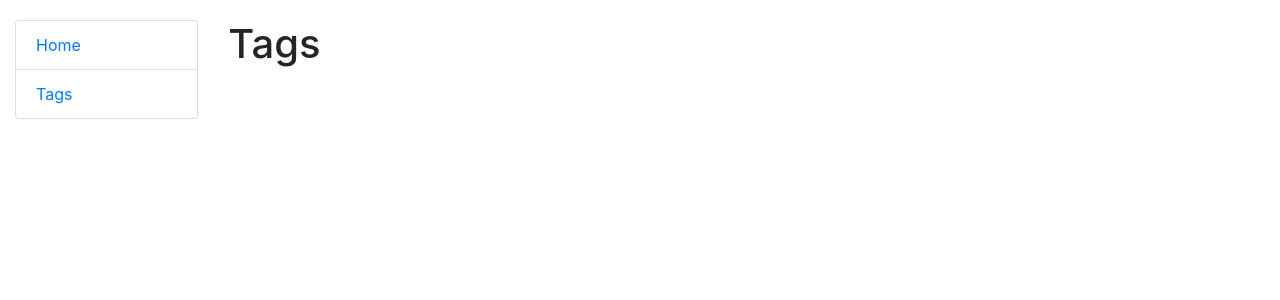
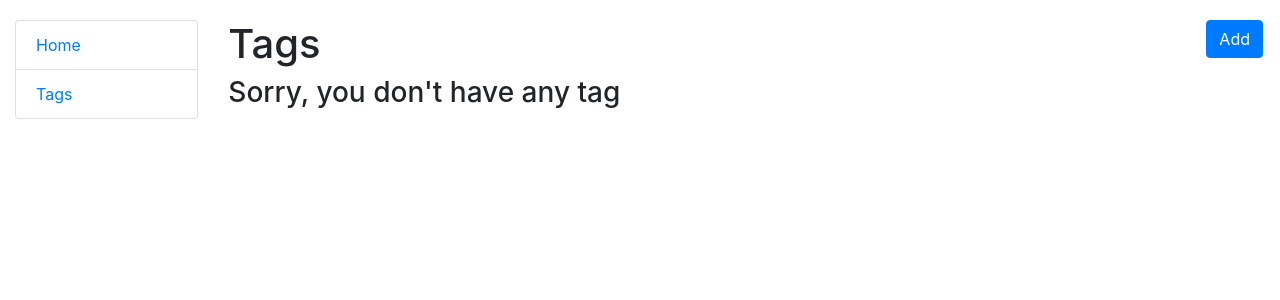
Before and after one commit to rostyak/todo-list, a Django app: template templates/todo/tag_list.html in a window 1280 px wide. Shown: the top 300 px of the page. Run offline with Django 4.2, Linux system fonts and the light colour scheme; the template is opened without the code that fills it, so the values that code supplies are empty.

Commit message:
Make tag_list.html looks better, create style for button 'Add'

```diff
--- a/static/css/styles.css
+++ b/static/css/styles.css
@@ -1,3 +1,8 @@
 body {
     margin-top: 20px;
 }
+
+.link-to-page {
+    float: right;
+    margin: 0 2px 0 2px;
+}
--- a/templates/todo/tag_list.html
+++ b/templates/todo/tag_list.html
@@ -2,6 +2,39 @@
 
 {% block content %}
 
-  <h1>Tags</h1>
+  <h1>
+    Tags
+    <a href="{% url 'todo:tag-list' %}" class="btn btn-primary link-to-page">
+      Add
+    </a>
+  </h1>
+
+  {% if tag_list %}
+    <table class="table">
+      <tr>
+        <th>Name</th>
+        <th>Update</th>
+        <th>Delete</th>
+      </tr>
+
+      {% for tag in tag_list %}
+        <tr>
+          <td>{{ tag.name }}</td>
+          <td>
+            <a class="btn btn-dark" href="{% url 'todo:tag-list' %}"> {# pk=tag.id #}
+              Update
+            </a>
+          </td>
+          <td>
+            <a class="btn btn-dark" href="{% url 'todo:tag-list' %}"> {# pk=tag.id #}
+              Delete
+            </a>
+          </td>
+        </tr>
+      {% endfor %}
+    </table>
+  {% else %}
+    <h3>Sorry, you don't have any tag</h3>
+  {% endif %}
 
 {% endblock %}
```
Also changed, not shown: db.sqlite3.
